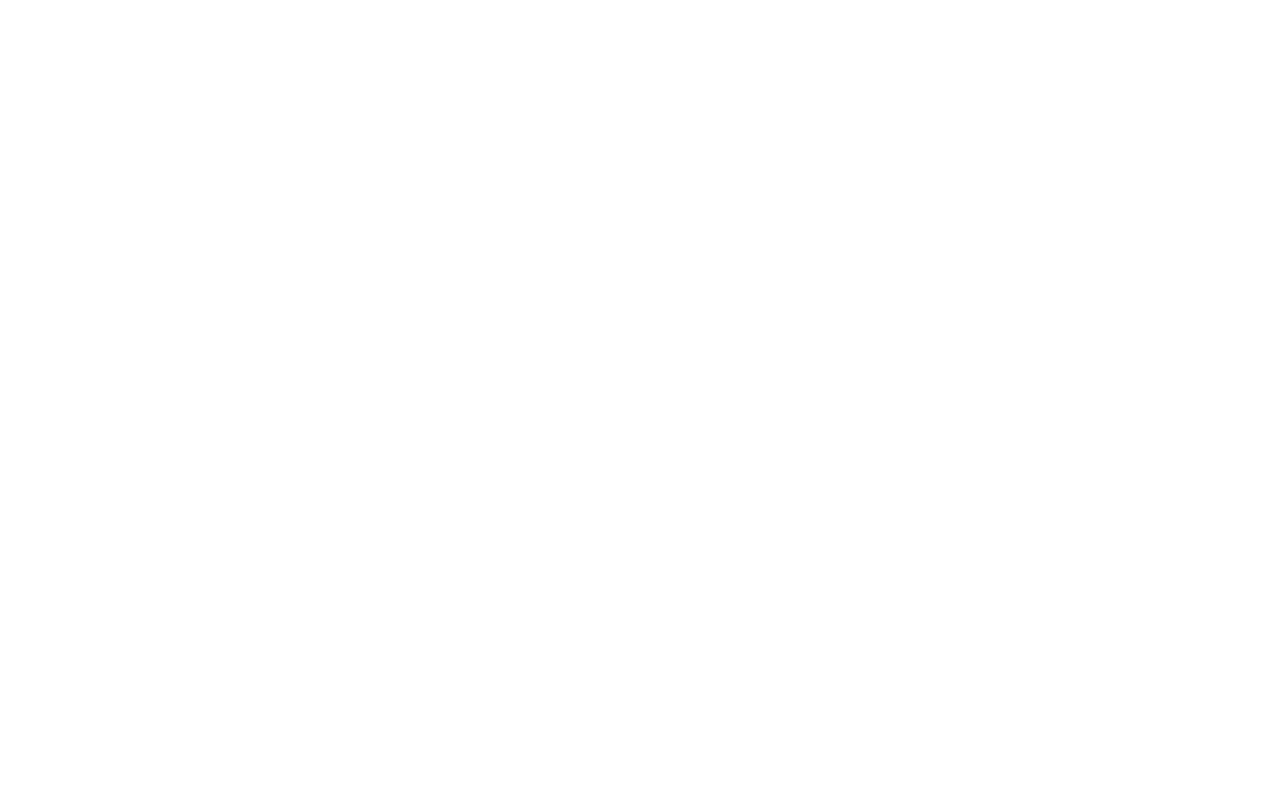
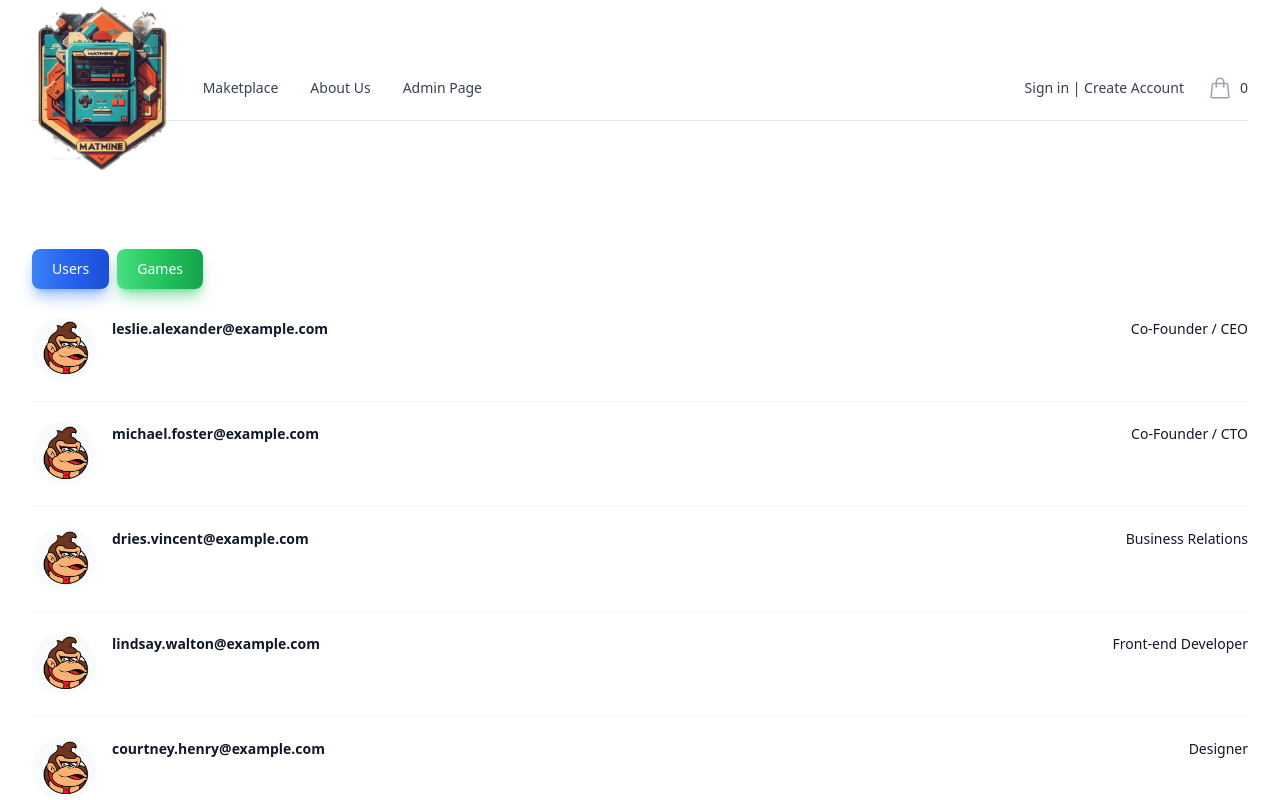
Before and after one commit to qhuboo/fullstack_capstone, a React (Vite) app: page /admin in a window 1280 px wide. Before the commit this address had no page. Shown: the top 800 px of the page. Built offline with nearby package versions, Linux system fonts and the light colour scheme; the HTML template or start-up script is replaced by a standard one.

Commit message:
added the admin page

```diff
--- a/src/App.jsx
+++ b/src/App.jsx
@@ -7,6 +7,7 @@
 import CheckoutPage from "./pages/CheckoutPage";
 import Sign_In from "./pages/Sign_In";
 import AboutUsPage from "./pages/AboutUsPage";
+import AdminPage from "./pages/AdminPage";
 import { useEffect, useState, useMemo } from "react";
 import { UserContext } from "./UserContext";
 
@@ -119,6 +120,10 @@
             element={<AboutUsPage cart={cart} setCart={setCart} />}
           />
           <Route
+            path="/admin"
+            element={<AdminPage cart={cart} setCart={setCart} />}
+          />
+          <Route
             path="/marketplace"
             element={
               <MarketPlace
--- a/src/components/Footer.jsx
+++ b/src/components/Footer.jsx
@@ -18,14 +18,7 @@
 
           <ul className="flex flex-wrap items-center mb-6 text-sm font-medium text-black sm:mb-0">
             <li>
-              <a href="#" className="mr-4 hover:underline md:mr-6 ">
-                About
-              </a>
-            </li>
-            <li>
-              <a href="#" className="hover:underline">
-                Contact
-              </a>
+              <Link to="/about">About Us</Link>
             </li>
           </ul>
         </div>
--- a/src/components/StoreNavigation.jsx
+++ b/src/components/StoreNavigation.jsx
@@ -352,6 +352,12 @@
                   >
                     About Us
                   </Link>
+                  <Link
+                    to="/admin"
+                    className="flex items-center text-sm font-medium text-gray-700 hover:text-gray-800"
+                  >
+                    Admin Page
+                  </Link>
                 </div>
               </Popover.Group>
               <div className="ml-auto flex items-center">
--- /dev/null
+++ b/src/pages/AdminPage.jsx
@@ -0,0 +1,121 @@
+import StoreNavigation from "../components/StoreNavigation";
+import Footer from "../components/Footer";
+import { useState } from "react";
+
+const people = [
+  {
+    name: "Leslie Alexander",
+    email: "leslie.alexander@example.com",
+    role: "Co-Founder / CEO",
+    imageUrl:
+      "https://images.unsplash.com/photo-1494790108377-be9c29b29330?ixlib=rb-1.2.1&ixid=eyJhcHBfaWQiOjEyMDd9&auto=format&fit=facearea&facepad=2&w=256&h=256&q=80",
+    lastSeen: "3h ago",
+    lastSeenDateTime: "2023-01-23T13:23Z",
+  },
+  {
+    name: "Michael Foster",
+    email: "michael.foster@example.com",
+    role: "Co-Founder / CTO",
+    imageUrl:
+      "https://images.unsplash.com/photo-1519244703995-f4e0f30006d5?ixlib=rb-1.2.1&ixid=eyJhcHBfaWQiOjEyMDd9&auto=format&fit=facearea&facepad=2&w=256&h=256&q=80",
+    lastSeen: "3h ago",
+    lastSeenDateTime: "2023-01-23T13:23Z",
+  },
+  {
+    name: "Dries Vincent",
+    email: "dries.vincent@example.com",
+    role: "Business Relations",
+    imageUrl:
+      "https://images.unsplash.com/photo-1506794778202-cad84cf45f1d?ixlib=rb-1.2.1&ixid=eyJhcHBfaWQiOjEyMDd9&auto=format&fit=facearea&facepad=2&w=256&h=256&q=80",
+    lastSeen: null,
+  },
+  {
+    name: "Lindsay Walton",
+    email: "lindsay.walton@example.com",
+    role: "Front-end Developer",
+    imageUrl:
+      "https://images.unsplash.com/photo-1517841905240-472988babdf9?ixlib=rb-1.2.1&ixid=eyJhcHBfaWQiOjEyMDd9&auto=format&fit=facearea&facepad=2&w=256&h=256&q=80",
+    lastSeen: "3h ago",
+    lastSeenDateTime: "2023-01-23T13:23Z",
+  },
+  {
+    name: "Courtney Henry",
+    email: "courtney.henry@example.com",
+    role: "Designer",
+    imageUrl:
+      "https://images.unsplash.com/photo-1438761681033-6461ffad8d80?ixlib=rb-1.2.1&ixid=eyJhcHBfaWQiOjEyMDd9&auto=format&fit=facearea&facepad=2&w=256&h=256&q=80",
+    lastSeen: "3h ago",
+    lastSeenDateTime: "2023-01-23T13:23Z",
+  },
+  {
+    name: "Tom Cook",
+    email: "tom.cook@example.com",
+    role: "Director of Product",
+    imageUrl:
+      "https://images.unsplash.com/photo-1472099645785-5658abf4ff4e?ixlib=rb-1.2.1&ixid=eyJhcHBfaWQiOjEyMDd9&auto=format&fit=facearea&facepad=2&w=256&h=256&q=80",
+    lastSeen: null,
+  },
+];
+
+export default function AdminPage({ cart, setCart }) {
+  const [usersButton, setUsersButton] = useState(true);
+  const [gamesButton, setGamesButton] = useState(false);
+  return (
+    <div>
+      <StoreNavigation cart={cart} setCart={setCart} />
+      <div className="overflow-hidden bg-white py-24 sm:py-32">
+        <div className="mx-auto max-w-7xl px-6 lg:px-8">
+          <button
+            onClick={() => {
+              setUsersButton(true);
+              setGamesButton(false);
+            }}
+            type="button"
+            className="text-white bg-gradient-to-r from-blue-500 via-blue-600 to-blue-700 hover:bg-gradient-to-br focus:ring-4 focus:outline-none focus:ring-blue-300 dark:focus:ring-blue-800 shadow-lg shadow-blue-500/50 dark:shadow-lg dark:shadow-blue-800/80 font-medium rounded-lg text-sm px-5 py-2.5 text-center mr-2 mb-2 "
+          >
+            Users
+          </button>
+          <button
+            onClick={() => {
+              setUsersButton(false);
+              setGamesButton(true);
+            }}
+            type="button"
+            className="text-white bg-gradient-to-r from-green-400 via-green-500 to-green-600 hover:bg-gradient-to-br focus:ring-4 focus:outline-none focus:ring-green-300 dark:focus:ring-green-800 shadow-lg shadow-green-500/50 dark:shadow-lg dark:shadow-green-800/80 font-medium rounded-lg text-sm px-5 py-2.5 text-center mr-2 mb-2"
+          >
+            Games
+          </button>
+          {usersButton && (
+            <ul role="list" className="divide-y divide-gray-100">
+              {people.map((person) => (
+                <li
+                  key={person.email}
+                  className="flex justify-between gap-x-6 py-5"
+                >
+                  <div className="flex min-w-0 gap-x-4">
+                    <img
+                      className="h-16 w-16 flex-none rounded-full bg-gray-50"
+                      src="../src/assets/user.png"
+                      alt=""
+                    />
+                    <div className="min-w-0 flex-auto">
+                      <p className="text-sm font-semibold leading-6 text-gray-900">
+                        {person.email}
+                      </p>
+                    </div>
+                  </div>
+                  <div className="hidden shrink-0 sm:flex sm:flex-col sm:items-end">
+                    <p className="text-sm leading-6 text-gray-900">
+                      {person.role}
+                    </p>
+                  </div>
+                </li>
+              ))}
+            </ul>
+          )}
+        </div>
+      </div>
+      <Footer />
+    </div>
+  );
+}
```
Also changed, not shown: src/assets/user.png (added).
